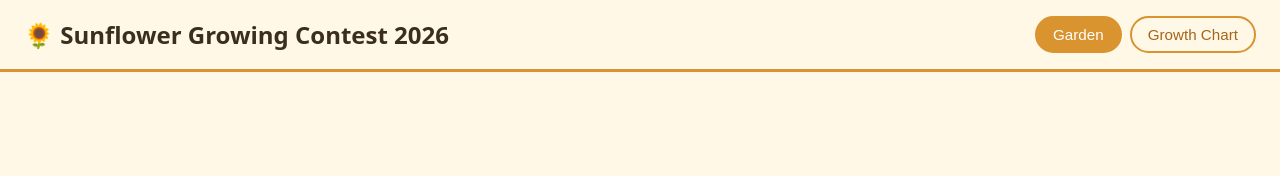
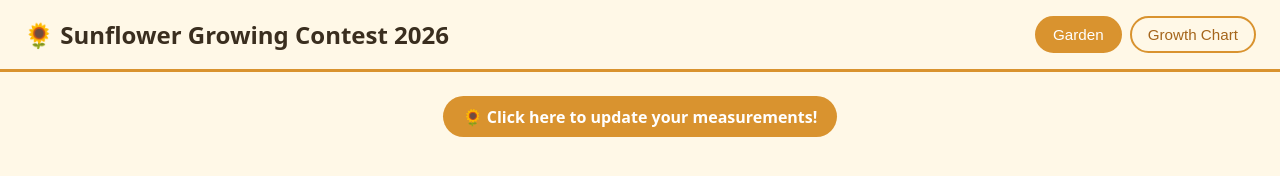
Before and after one commit to dilast/sunflowers-2026, a plain HTML site: page index.html in a window 1280 px wide. Drawn offline with Linux system fonts and the light colour scheme; no server answers.

Commit message:
Add link to the measurement update form at top of garden view
Co-Authored-By: Claude Sonnet 5 <noreply@anthropic.com>

```diff
--- a/index.html
+++ b/index.html
@@ -17,6 +17,7 @@
 
   <main>
     <section id="garden-view" class="view">
+      <a class="update-link" href="https://docs.google.com/forms/d/e/1FAIpQLSdlRsmO-XiZVeR2GzDecypLzYycxLcbLBkZpgWZlsDWNPUWEw/viewform" target="_blank" rel="noopener">🌻 Click here to update your measurements!</a>
       <div id="garden" class="garden"></div>
     </section>
 
--- a/style.css
+++ b/style.css
@@ -72,6 +72,23 @@ header h1 {
   color: white;
 }
 
+.update-link {
+  display: block;
+  width: fit-content;
+  margin: 0 auto 1.5rem;
+  padding: 0.6rem 1.2rem;
+  background: var(--accent);
+  color: white;
+  font-weight: 600;
+  text-decoration: none;
+  border-radius: 999px;
+  text-align: center;
+}
+
+.update-link:hover {
+  background: var(--accent-dark);
+}
+
 main {
   padding: 1.5rem;
 }
```
